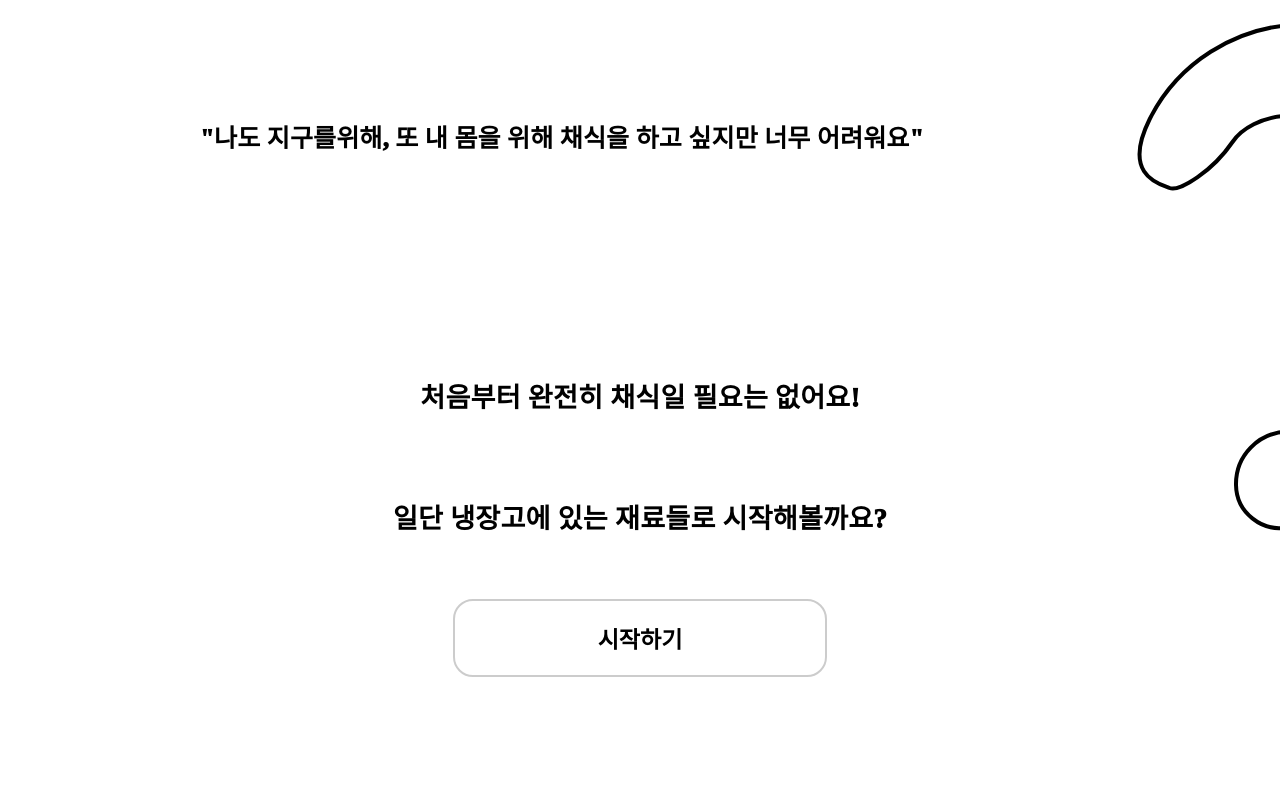
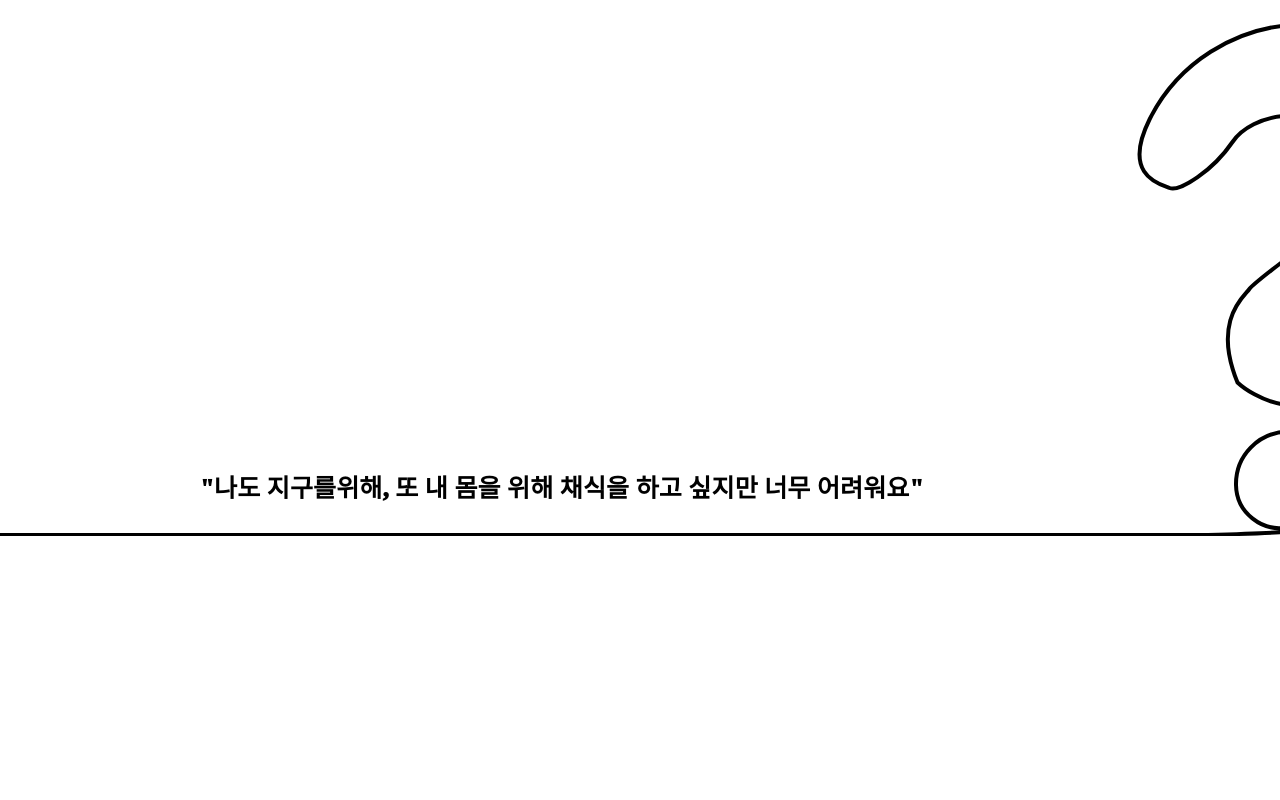
Before and after one commit to minglet/vegan-recipes-service, a React (Create React App) app in the folder front/: page / in a window 1280 px wide. Shown: the part 2680-3480 px from the top of the page. Built offline with nearby package versions, Linux system fonts and the light colour scheme; a web font is replaced by a local one.

Commit message:
main 비율 수정

```diff
--- a/front/src/components/mainPage/ProposalCard.js
+++ b/front/src/components/mainPage/ProposalCard.js
@@ -5,7 +5,8 @@ import styled from "@emotion/styled";
 
 const Wrapper = styled("div")`
   position: relative;
-  top: 270vh;
+  /* top: 270vh; */
+  top: 2600px;
   height: 100vh;
   display: flex;
   justify-content: center;
--- a/front/src/components/mainPage/QuestionCard.js
+++ b/front/src/components/mainPage/QuestionCard.js
@@ -4,7 +4,8 @@ import styled from "@emotion/styled";
 
 const Wrapper = styled("div")`
   position: relative;
-  top: 270vh;
+  /* top: 270vh; */
+  top: 2510px;
   margin-left: 200px;
 
   .text {
--- a/front/src/components/mainPage/data/DataCard.js
+++ b/front/src/components/mainPage/data/DataCard.js
@@ -7,7 +7,8 @@ import styled from "@emotion/styled";
 
 const Wrapper = styled("div")`
   position: absolute;
-  top: 180vh;
+  /* top: 180vh; */
+  top: 1700px;
   left: 80px;
   display: flex;
   justify-content: center;
--- a/front/src/components/mainPage/drawPath/DrawPath.js
+++ b/front/src/components/mainPage/drawPath/DrawPath.js
@@ -51,7 +51,7 @@ export default function DrawPath() {
   return (
     <Wrapper>
       <div className="drawpath-root" ref={parentRef}>
-        <svg width="1887" height="2576" viewBox="0 0 1887 2576" fill="none">
+        <svg width="1887" height="2576" viewBox="0 0 100% 100%" fill="none">
           <path
             ref={pathRef}
             className="drawpath-path"
```
